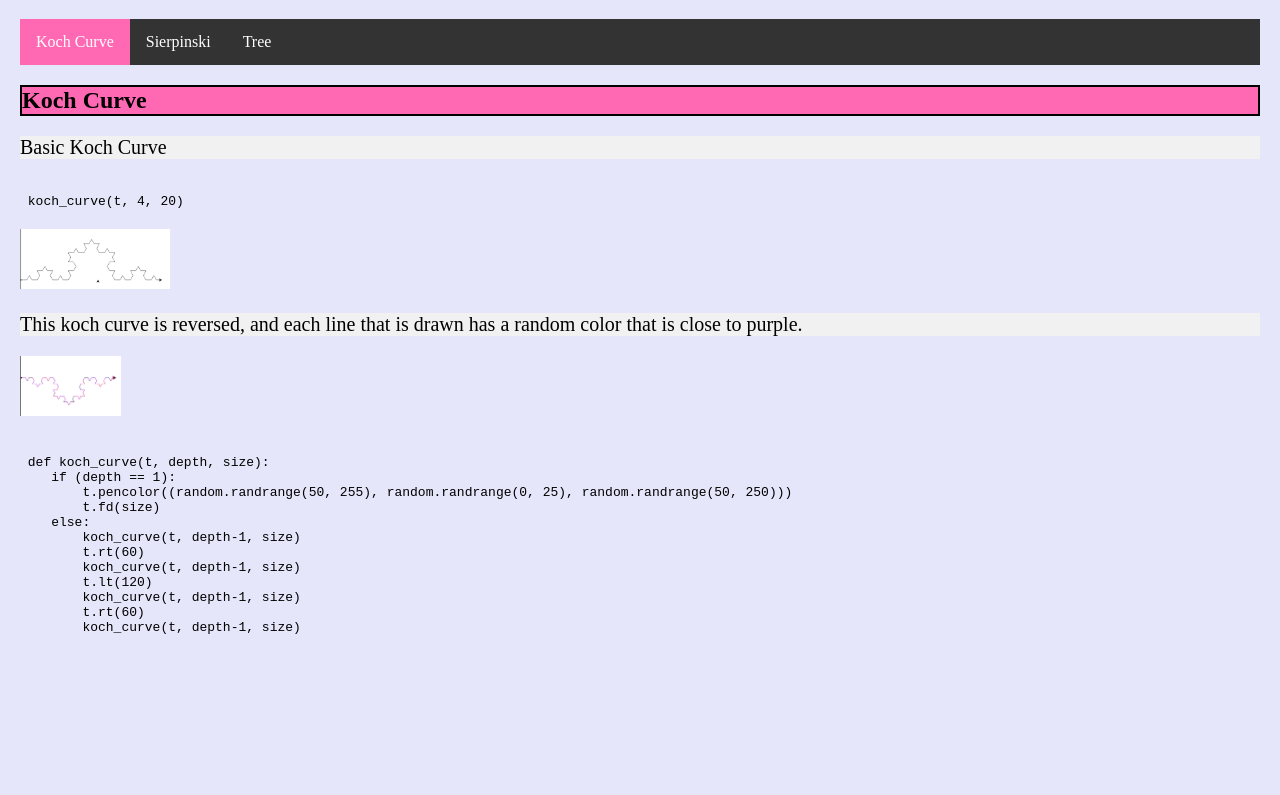
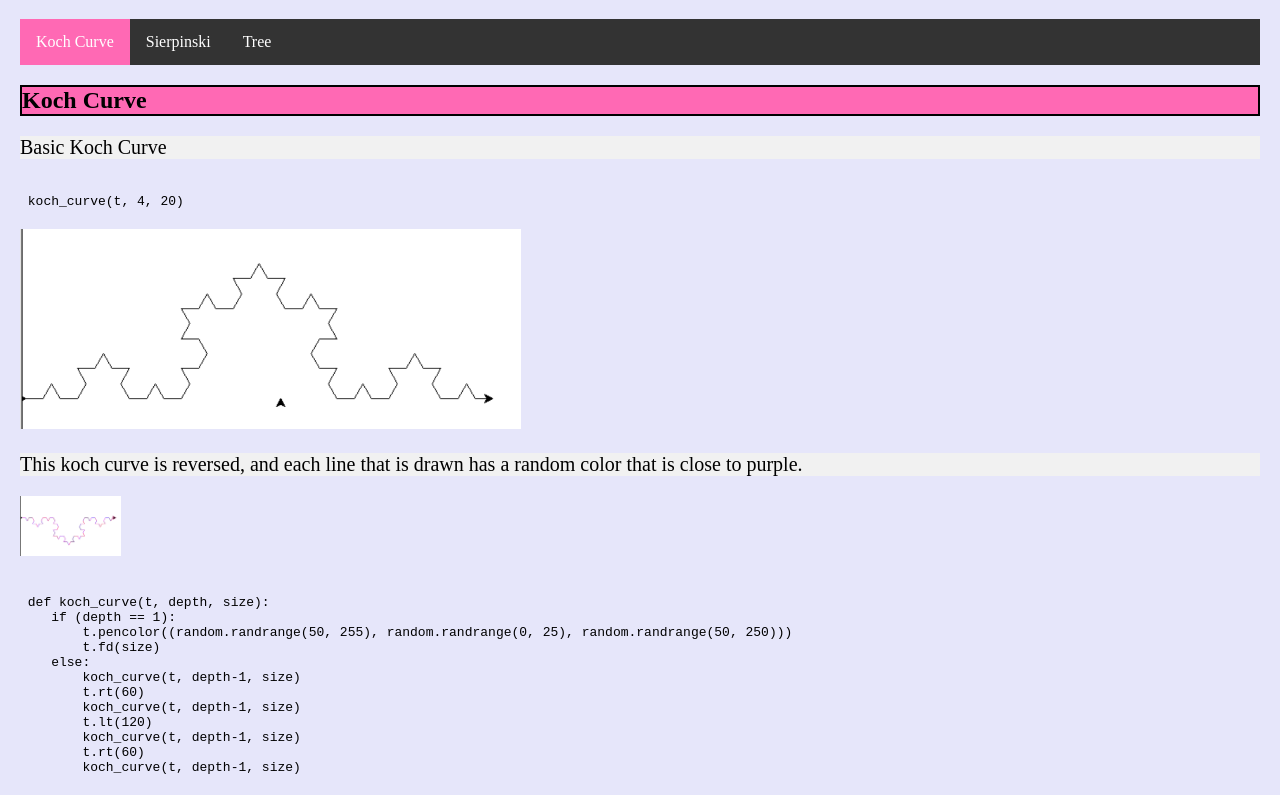
Before and after one commit to stuycs-gh-classrooms/10-web-evacarvallo11, a plain HTML site: page Fractals/fractals.html in a window 1280 px wide. Shown: the part 105-900 px from the top of the page. Before the commit the page ends 800 px from the top, so only its background shows below. Drawn offline with Linux system fonts and the light colour scheme.

Commit message:
Update fractals.html

```diff
--- a/Fractals/fractals.html
+++ b/Fractals/fractals.html
@@ -24,7 +24,7 @@
     <img
 src="images/Screenshot 2024-04-19 100451.png"
 alt="Basic Koch Curve"
-height= 60 />
+height= 200 />
     <p>
       This koch curve is reversed, and each line that is drawn has a random color that is close to purple.
     </p>
```
